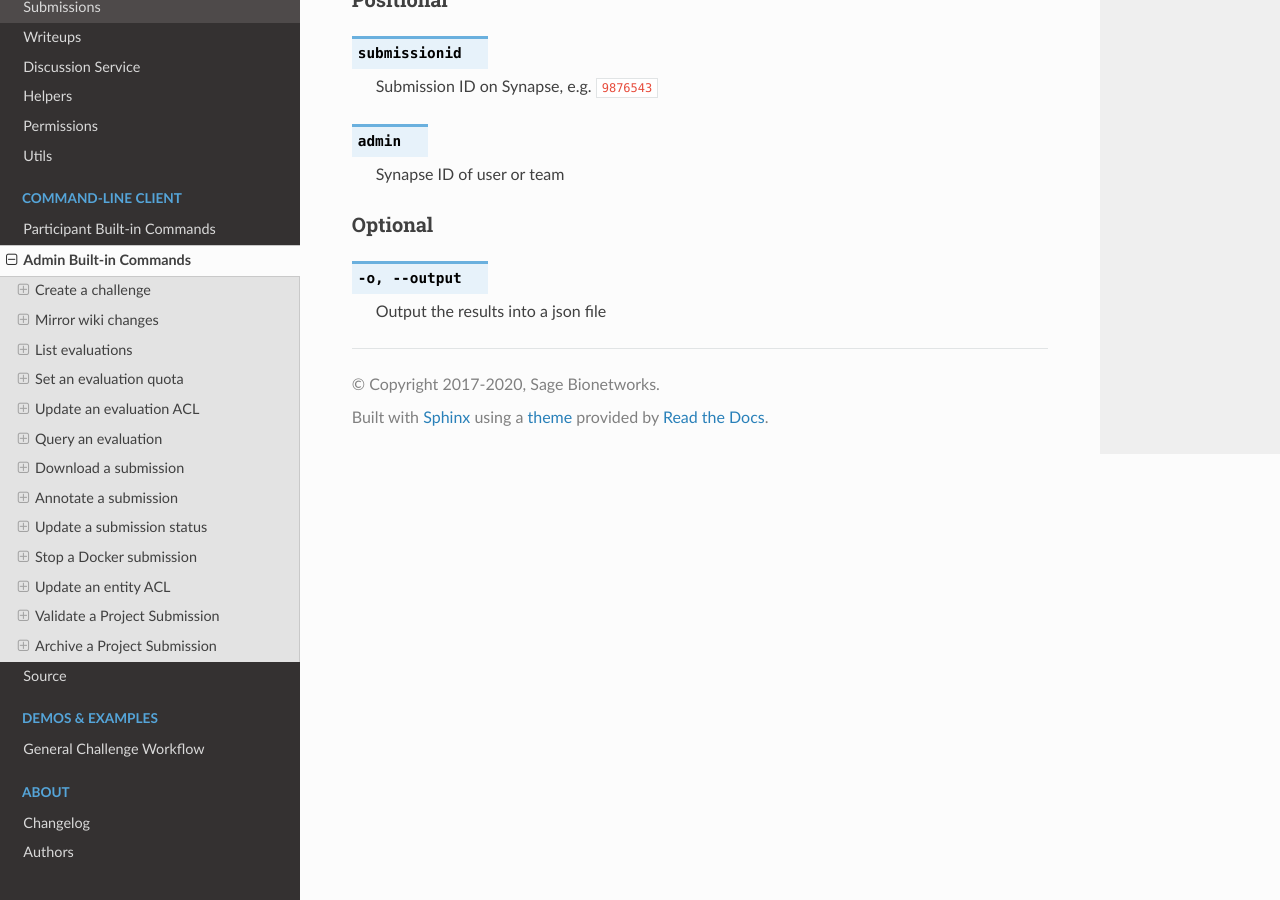
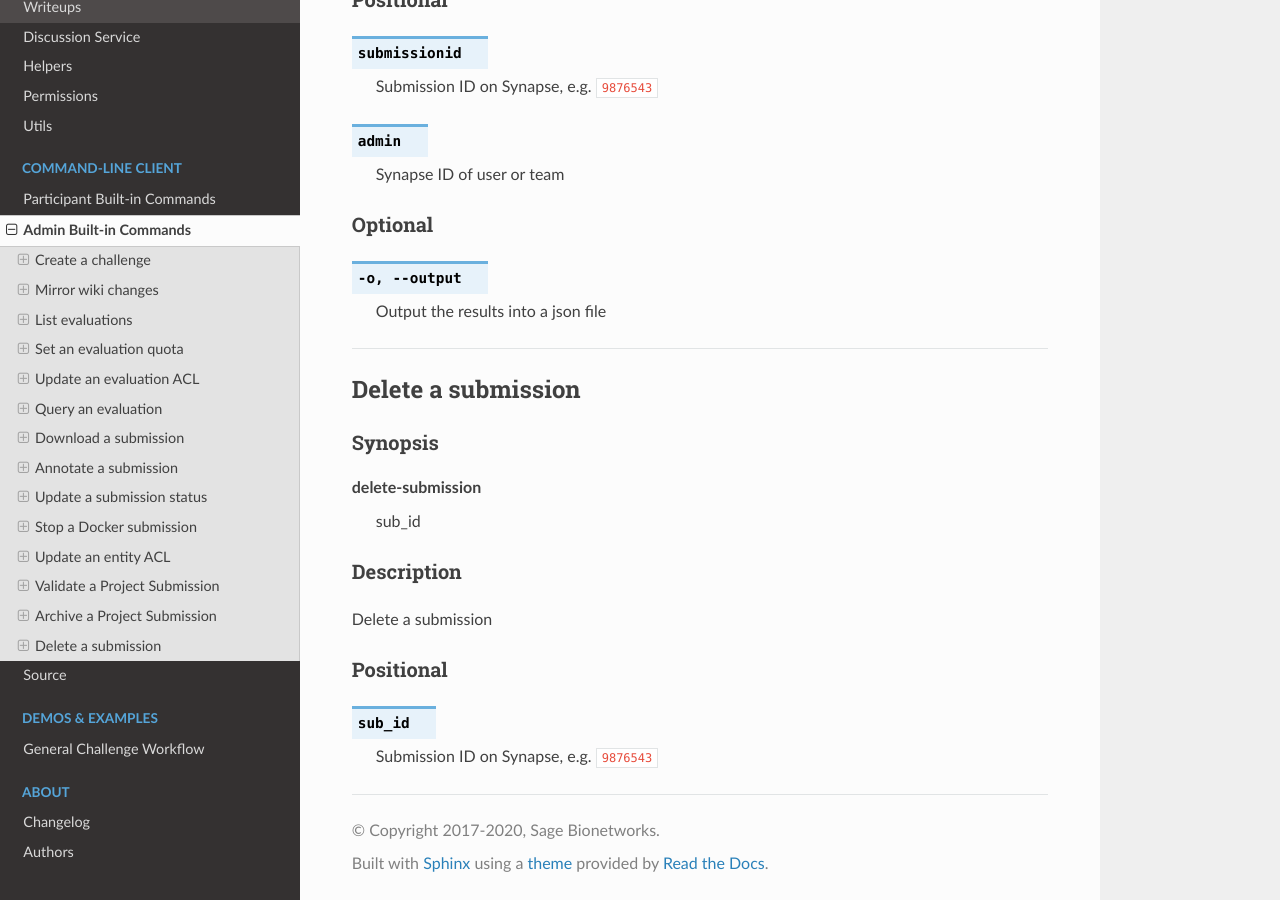
Before and after one commit to Sage-Bionetworks/challengeutils, a Sphinx documentation site: the page built from docs/client/admin.rst, in a window 1280 px wide and 900 px high, scrolled down 9436 px. Built offline with Sphinx 7.4.7 and the Read the Docs theme 2.0.0, drawn with Linux system fonts in a browser that asks for light colours.

Commit message:
Add to docs and update cli syntax

```diff
--- a/docs/client/admin.rst
+++ b/docs/client/admin.rst
@@ -479,7 +479,7 @@ correct users.
 Positional
 ^^^^^^^^^^
 
-.. program:: challengeutils validate_project
+.. program:: challengeutils validate-project
 
 .. cmdoption:: submissionid
 
@@ -525,7 +525,7 @@ Archives a Project submission by copying it
 Positional
 ^^^^^^^^^^
 
-.. program:: challengeutils archive_project
+.. program:: challengeutils archive-project
 
 .. cmdoption:: submissionid
 
@@ -541,3 +541,28 @@ Optional
 .. cmdoption:: -o, --output
 
     Output the results into a json file
+
+-------
+
+Delete a submission
+-------------------
+
+Synopsis
+^^^^^^^^
+
+delete-submission
+    sub_id
+
+Description
+^^^^^^^^^^^
+
+Delete a submission
+
+Positional
+^^^^^^^^^^
+
+.. program:: challengeutils delete-submission
+
+.. cmdoption:: sub_id
+
+    Submission ID on Synapse, e.g. ``9876543``
--- a/docs/client/source.rst
+++ b/docs/client/source.rst
@@ -24,7 +24,8 @@ Admin
         command_set_evaluation_acl, command_query,
         command_download_submission, command_annotate_submission_with_json,
         command_change_status, command_kill_docker_over_quota,
-        command_set_entity_acl, command_validate_project, command_archive_project
+        command_set_entity_acl, command_validate_project, command_archive_project,
+        command_delete_submission
     :undoc-members:
     :show-inheritance:
     :noindex:
```
Also changed, not shown: 1 other file.
